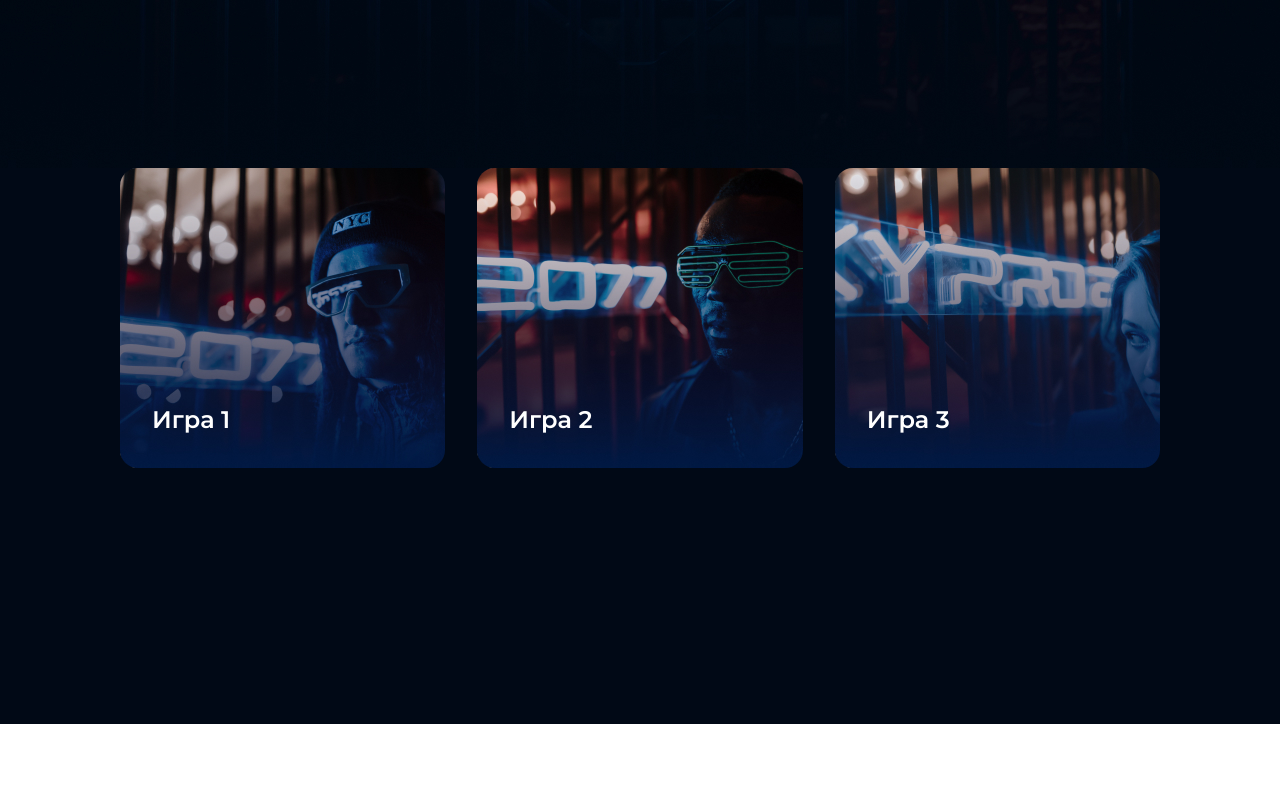
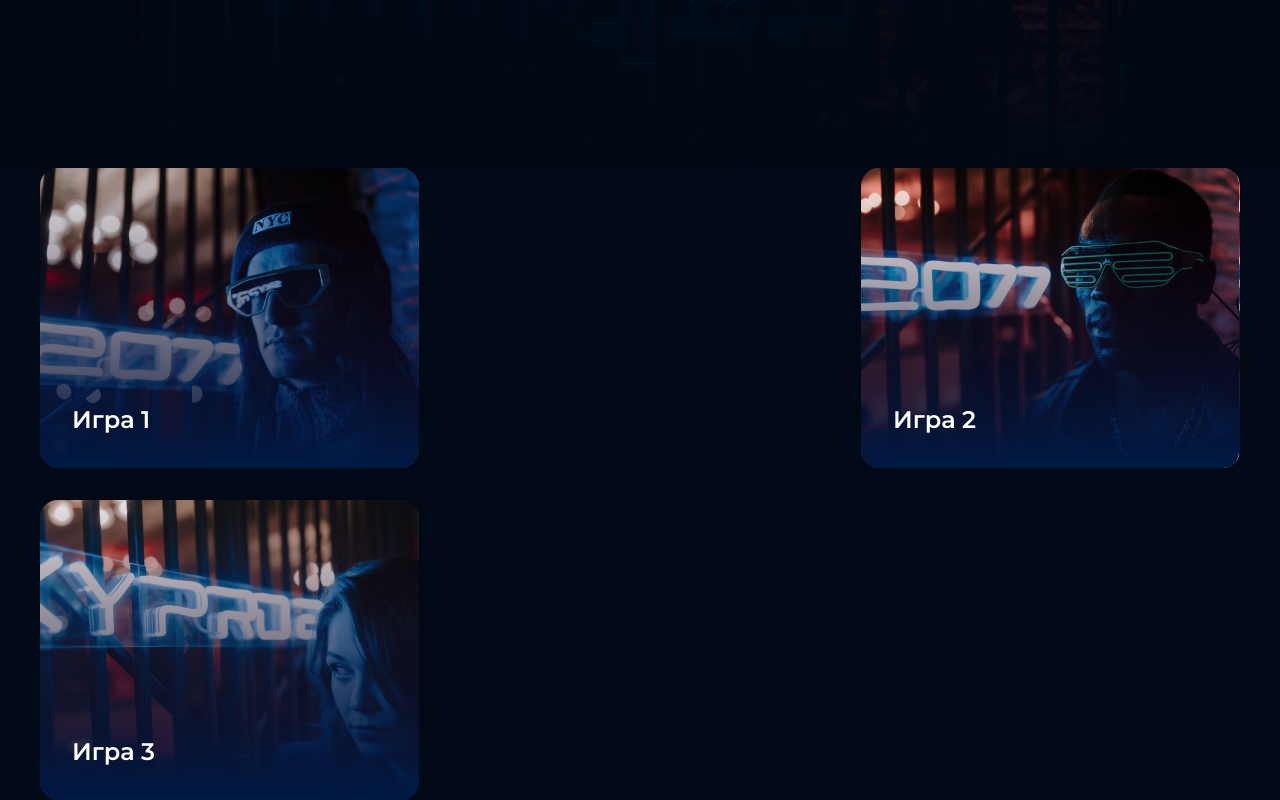
Before and after one commit to Greblips/homeWork1, a plain HTML site: page index.html in a window 1280 px wide. Shown: the part 856-1656 px from the top of the page. Before the commit the page ends 1580 px from the top, so only its background shows below. Drawn offline with Linux system fonts and the light colour scheme.

Commit message:
fixed padding

```diff
--- a/style.scss
+++ b/style.scss
@@ -10,8 +10,8 @@ body{
 }
 
 .center {
-    padding-left: 120px;
-    padding-right: 120px;
+    padding-left: calc(50% - 600px);
+    padding-right: calc(50% - 600px);
   }
 
 
@@ -68,12 +68,14 @@ body{
     background-size: cover;
 }
 .games__cart{
+    margin: 0 auto;
     display: flex;
     justify-content: space-between;
     gap:32px;
+    flex-wrap: wrap;
     &_item1{
         background: url(./img/game1.jpg);
-        width: 379px;
+        min-width: 379px;
         border-radius: 18px;
     &_text{
         padding-top: 236px;
@@ -87,7 +89,7 @@ body{
     }
     &_item2{
         background: url(./img/game2.jpg);
-        width: 379px;
+        min-width: 379px;
         height: 300px;
         border-radius: 18px;
     &_text{
@@ -102,7 +104,7 @@ body{
     }
     &_item3{
         background: url(./img/game3.jpg);
-        width: 379px;
+        min-width: 379px;
         height: 300px;
         border-radius: 18px;
     &_text{
```
Also changed, not shown: style.css, 1 other file.
